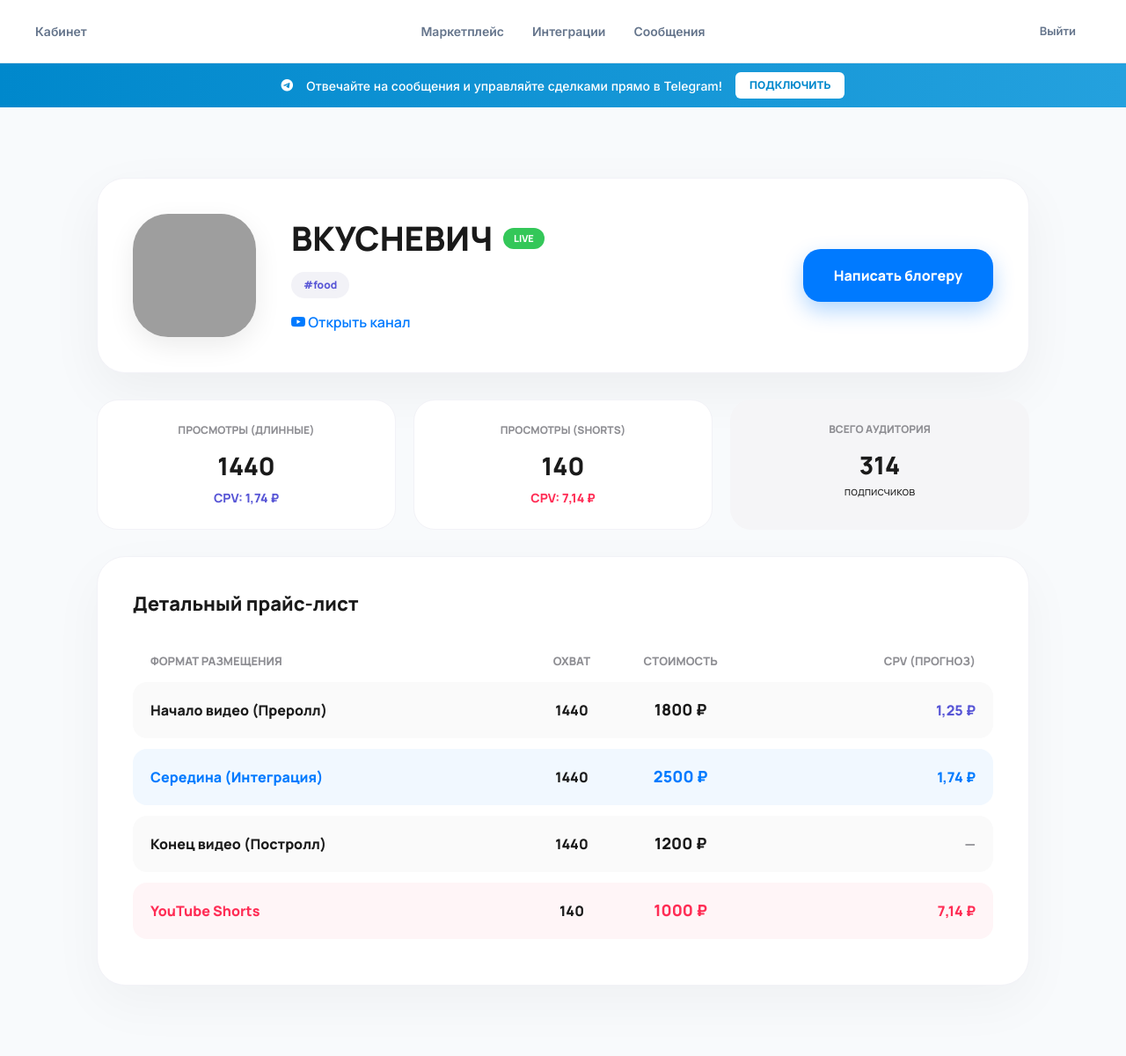
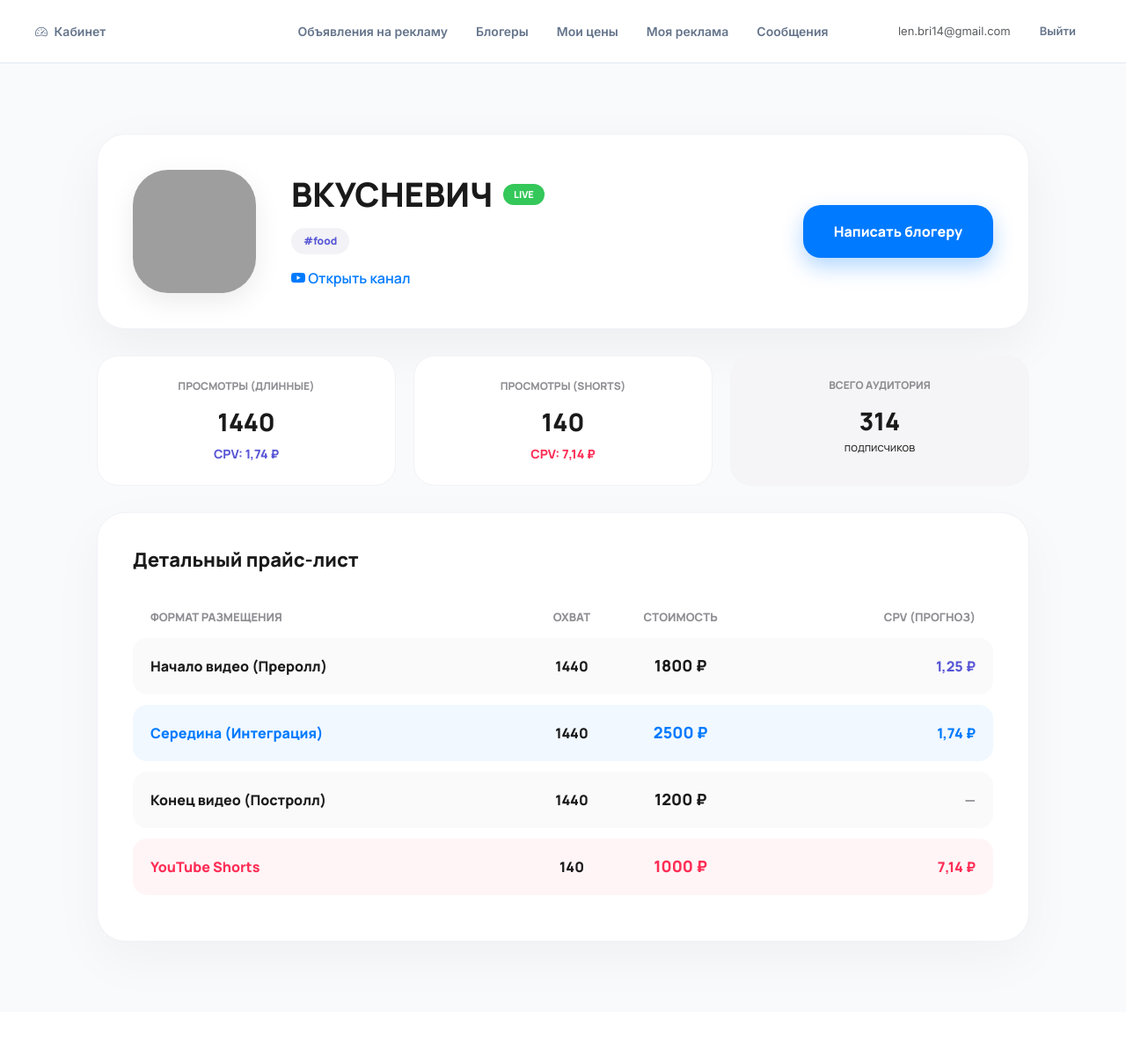
Before and after one commit to elenabri/Flow, a Django app: page /blogger/3/ in a window 1280 px wide. Shown: the whole page at 88% size. After the commit the page ends 1083 px from the top, so only its background shows below. Run offline with Django 5.2, Linux system fonts and the light colour scheme; a user stored in the database is signed in; data comes from the database, SQL or seed files in the repository; data that the repository does not hold is empty; grey boxes are pictures that could not be loaded.

Commit message:
Update base.html

```diff
--- a/core/templates/core/base.html
+++ b/core/templates/core/base.html
@@ -131,31 +131,51 @@
 
     <!-- Навигация -->
     <nav class="navbar">
+    <!-- Левая часть: Кабинет (общий для всех) -->
     <div class="nav-left">
         {% if user.is_authenticated %}
             <a href="{% url 'core:dashboard' %}" class="nav-link {% if 'dashboard' in request.path %}active{% endif %}">
-                    Кабинет
+                <i class="bi bi-speedometer2 me-1"></i> Кабинет
             </a>
         {% endif %}
     </div>
 
+    <!-- Центральная часть: Динамическое меню в зависимости от роли -->
     <div class="nav-center">
-            <a href="{% url 'core:marketplace' %}" class="nav-link {% if 'marketplace' in request.path %}active{% endif %}">
-                Маркетплейс
-            </a>
-            <a href="{% url 'core:integration' %}" class="nav-link {% if 'integration' in request.path %}active{% endif %}">
-                Интеграции
-            </a>
+        {% if user.is_authenticated %}
+
+            {% if user.is_advertiser %}
+                <!-- МЕНЮ РЕКЛАМОДАТЕЛЯ -->
+                <a href="{% url 'core:blogger_list' %}" class="nav-link {% if 'blogger_list' in request.path %}active{% endif %}">Блогеры</a>
+                <a href="{% url 'core:ad_list' %}" class="nav-link {% if 'ad_list' in request.path and 'my_ads' not in request.path %}active{% endif %}">Все объявления</a>
+                <a href="{% url 'core:my_ads' %}" class="nav-link {% if 'my_ads' in request.path %}active{% endif %}">Мои объявления</a>
+            {% else %}
+                <!-- МЕНЮ БЛОГЕРА -->
+                <a href="{% url 'core:ad_list' %}" class="nav-link {% if 'ad_list' in request.path %}active{% endif %}">Объявления на рекламу</a>
+                <a href="{% url 'core:blogger_list' %}" class="nav-link {% if 'blogger_list' in request.path %}active{% endif %}">Блогеры</a>
+                <a href="{% url 'core:edit_profile' %}" class="nav-link {% if 'edit_profile' in request.path %}active{% endif %}">Мои цены</a>
+            {% endif %}
+
+            <!-- ОБЩИЕ ПУНКТЫ -->
+            <a href="{% url 'core:integration_list' %}" class="nav-link {% if 'integration' in request.path %}active{% endif %}">Моя реклама</a>
+
             <a href="{% url 'core:chat_list' %}" class="nav-link {% if 'chat' in request.path %}active{% endif %}">
                 Сообщения
                 {% if unread_messages_count > 0 %}
                     <span class="badge">{{ unread_messages_count }}</span>
                 {% endif %}
             </a>
+
+        {% else %}
+            <!-- Для неавторизованных -->
+            <a href="{% url 'core:marketplace' %}" class="nav-link">Маркетплейс</a>
+        {% endif %}
     </div>
 
+    <!-- Правая часть: Выход/Вход -->
     <div class="nav-right">
         {% if user.is_authenticated %}
+            <span class="me-3 d-none d-lg-inline text-muted" style="font-size: 13px;">{{ user.username }}</span>
             <form action="{% url 'logout' %}" method="post" id="logout-form" style="display: none;">
                 {% csrf_token %}
             </form>
@@ -168,7 +188,7 @@
     </div>
 </nav>
 
-    <!-- Баннер Telegram (Исправлено условие: user.tg_chat_id) -->
+    <!-- Баннер Telegram (Исправлено условие: user.tg_chat_id)
     {% if user.is_authenticated and not user.tg_chat_id %}
     <div class="tg-connect-banner">
         <i class="fab fa-telegram"></i>
@@ -177,7 +197,7 @@
             Подключить
         </a>
     </div>
-    {% endif %}
+    {% endif %}-->
 
     <!-- Контент -->
     <main class="main-container">
```
Lines whose indentation alone changed are shown as unchanged.
